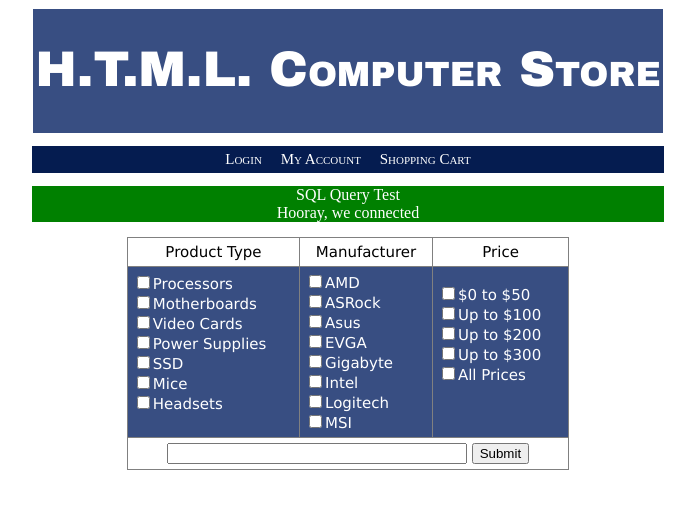
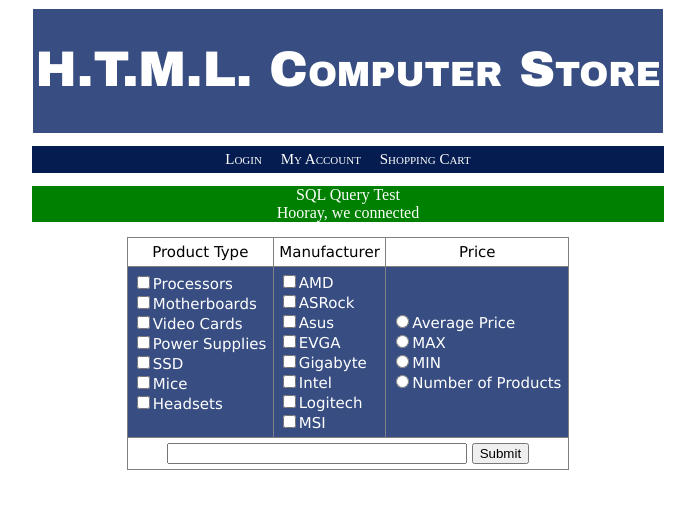
Before and after one commit to mnguyen03/CPSC304Project, a PHP site: page /advancedsearch.php in a window 1280 px wide. Shown: the top 509 px of the page, without its empty margins (292-987 px from the left). Run offline with PHP 8.4, Linux system fonts and the light colour scheme.

Commit message:
advancedsearch.php is for aggregation queries

```diff
--- a/advancedsearch.php
+++ b/advancedsearch.php
@@ -125,6 +125,7 @@ form {
 			</div>
 
 		<div id ="search">
+		<form action="advancedsearch.php" method="post">
 		<center>
 			<table id="advsearch" width="70%" cellpadding="5px" border="1px">
 				<tr>
@@ -133,13 +134,13 @@ form {
 					<td><center>Price</center></td>
 				</tr>
 				<tr>
-					<td><input type="checkbox" name="prodtype" value="Processor">Processors</input><br>
-						<input type="checkbox" name="prodtype" value="Motherboard">Motherboards</input><br>
-						<input type="checkbox" name="prodtype" value="Video Card">Video Cards</input><br>
-						<input type="checkbox" name="prodtype" value="Power Supply">Power Supplies</input><br>
-						<input type="checkbox" name="prodtype" value="SSD">SSD</input><br>
-						<input type="checkbox" name="prodtype" value="Mouse">Mice</input><br>
-						<input type="checkbox" name="prodtype" value="Headset">Headsets</input><br><br>
+					<td><input type="checkbox" name="type[]" value="Processor">Processors</input><br>
+						<input type="checkbox" name="type[]" value="Motherboard">Motherboards</input><br>
+						<input type="checkbox" name="type[]" value="Video Card">Video Cards</input><br>
+						<input type="checkbox" name="type[]" value="Power Supply">Power Supplies</input><br>
+						<input type="checkbox" name="type[]" value="SSD">SSD</input><br>
+						<input type="checkbox" name="type[]" value="Mouse">Mice</input><br>
+						<input type="checkbox" name="type[]" value="Headset">Headsets</input><br><br>
 					</td>
 					<td>
 						<input type="checkbox" name="manu" value="AMD">AMD</input><br>
@@ -152,11 +153,10 @@ form {
 						<input type="checkbox" name="manu" value="MSI">MSI</input><br>
 					</td>
 					<td>
-						<input type="checkbox" name="price" value="50">$0 to $50</input><br>
-						<input type="checkbox" name="price" value="100">Up to $100</input><br>
-						<input type="checkbox" name="price" value="200">Up to $200</input><br>
-						<input type="checkbox" name="price" value="300">Up to $300</input><br>
-						<input type="checkbox" name="price" value="1000">All Prices</input><br><br><br>
+						<input type="radio" name="price" value="AVG">Average Price</input><br>
+						<input type="radio" name="price" value="MAX">MAX</input><br>
+						<input type="radio" name="price" value="MIN">MIN</input><br>
+						<input type="radio" name="price" value="COUNT">Number of Products</input><br>
 					</td>
 				<tr>
 					<td colspan="3"><center>
@@ -168,6 +168,79 @@ form {
 			</table>
 		</center>
 		</div>
+		<?php
+			if(!empty($_POST['type'])){
+				foreach($_POST['type'] as $selected){
+					if(isset($_POST['price']) && $_POST['price'] == 'AVG') {
+						$sql = "SELECT s_name, s_type, AVG(s_price) FROM supplies_item
+								WHERE s_type LIKE ? GROUP BY s_name";
+						$statement = $pdo->prepare($sql);
+						$statement->execute(array('%'.$selected.'%'));
+						$rows = $statement->fetchAll(PDO::FETCH_ASSOC);
+						foreach($rows as $row){
+							echo nl2br("\r\n".' '.$row['s_name'].' '.$row['s_type'].', Avg Price: $'.$row['AVG(s_price)']);
+						}
+					}
+					if(isset($_POST['price']) && $_POST['price'] == 'MAX') {
+						$sql = "SELECT s_name, s_type, MAX(s_price) FROM supplies_item
+								WHERE s_type LIKE ? GROUP BY s_name";
+						$statement = $pdo->prepare($sql);
+						$statement->execute(array('%'.$selected.'%'));
+						$rows = $statement->fetchAll(PDO::FETCH_ASSOC);
+						foreach($rows as $row){
+							echo nl2br("\r\n".' '.$row['s_name'].' '.$row['s_type'].', Max Price: $'.$row['MAX(s_price)']);
+						}
+					}
+					if(isset($_POST['price']) && $_POST['price'] == 'MIN') {
+						$sql = "SELECT s_name, s_type, MIN(s_price) FROM supplies_item
+								WHERE s_type LIKE ? GROUP BY s_name";
+						$statement = $pdo->prepare($sql);
+						$statement->execute(array('%'.$selected.'%'));
+						$rows = $statement->fetchAll(PDO::FETCH_ASSOC);
+						foreach($rows as $row){
+							echo nl2br("\r\n".' '.$row['s_name'].' '.$row['s_type'].', Min Price: $'.$row['MIN(s_price)']);
+						}
+					}
+					if(isset($_POST['price']) && $_POST['price'] == 'COUNT') {
+						$sql = "SELECT s_name, s_pname, s_type, COUNT(s_pname) FROM supplies_item
+								WHERE s_type LIKE ?";
+						$statement = $pdo->prepare($sql);
+						$statement->execute(array('%'.$selected.'%'));
+						$rows = $statement->fetchAll(PDO::FETCH_ASSOC);
+						foreach($rows as $row){
+							echo nl2br("\r\n".' '.$row['s_type'].', Count: '.$row['COUNT(s_pname)']);
+						}
+					}
+				}
+				echo "<br />";
+			}
+			/*
+			if (isset($_POST['type']) && $_POST['type'] == 'Processor'){
+				$sql = "SELECT s_name, s_pname, s_type, s_price FROM supplies_item
+						WHERE s_type LIKE 'Processor' ORDER BY s_name";
+				$statement = $pdo->prepare($sql);
+				$statement->execute(array('%'.$_POST['type'].'%'));
+				$rows = $statement->fetchAll(PDO::FETCH_ASSOC);
+				foreach($rows as $row){
+					echo nl2br("\r\n".' '.$row['s_name'].' '.$row['s_pname'].' '.$row['s_type'].', Price: $'.$row['s_price']);
+				}
+				echo "<br />";
+			}
+			*/
+			/*
+			$types = $_POST['type'];
+			if(empty($types)){
+				echo "No Product Type selected.";
+			} else {
+				$N = count($types);
+				for($i=0; $i<$N; $i++){
+				}
+			}
+			*/
+
+
+		?>
+
 
 		<div id="right" class="column">&nbsp;</div>
 </body>
```
